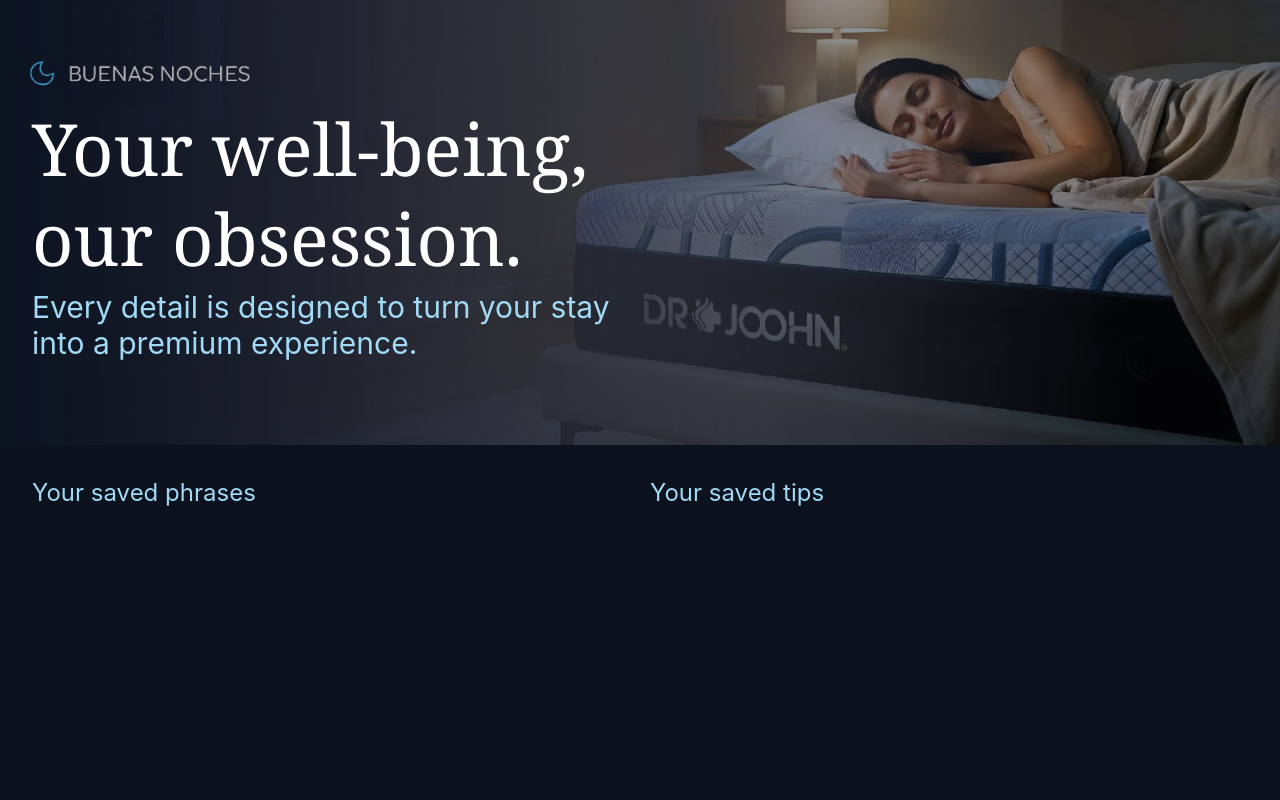
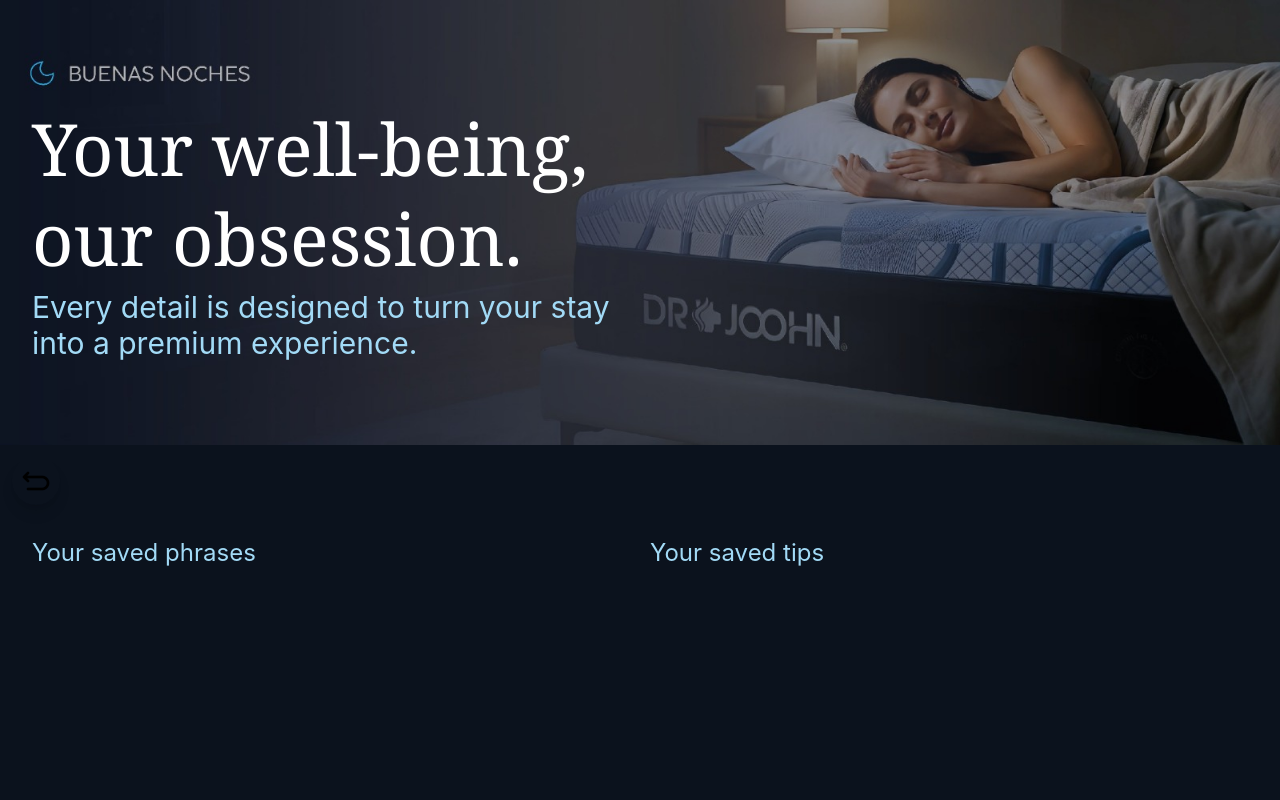
Before and after one commit to softwaredlg/Streak-Pages-front-, a React (Vite) app: page /savecontent in a window 1280 px wide. Shown: the top 800 px of the page. Built offline with nearby package versions, Linux system fonts and the light colour scheme.

Commit message:
front end v1 terminado

```diff
--- a/src/App.jsx
+++ b/src/App.jsx
@@ -29,8 +29,8 @@ function App() {
   return (
     <>
       <Routes>
+        <Route path='/' element={<WelcomePage theme={currentTheme} />} />
         <Route path='/home' element={<HomePage theme={currentTheme} />} />
-        <Route path='/welcome' element={<WelcomePage theme={currentTheme} />} />
         <Route path='/streak' element={<StreakPage theme={currentTheme} />} />
         <Route path='/savecontent' element={<SaveContent theme={currentTheme} />} />
       </Routes>
--- a/src/components/button.jsx
+++ b/src/components/button.jsx
@@ -14,7 +14,7 @@ const Button = ({
 
     const commonClasses = `
         h-12
-        w-50
+        w-45
         sm:h-10
         sm:w-44
         md:text-xl
--- a/src/components/menu.jsx
+++ b/src/components/menu.jsx
@@ -11,12 +11,12 @@ const Menu = ({ icon }) => {
     }
 
     return (
-        <div className="relative bg-white p-2.5 rounded-2xl">
+        <div className="relative bg-white p-2.5 rounded-2xl shadow-lg">
 
             {/* Botón menu */}
             <button
                 onClick={() => setOpen(!open)}
-                className="cursor-pointer"
+                className="cursor-pointer flex justify-center"
             >
                 <img
                     src={icon}
@@ -62,7 +62,7 @@ const Menu = ({ icon }) => {
                             ✨
 
                             <span>
-                                Ver mis frases y tips
+                                See my quotes and tips
                             </span>
 
                         </button>
--- a/src/views/HomePage.jsx
+++ b/src/views/HomePage.jsx
@@ -55,9 +55,9 @@ const HomePage = ({ theme }) => {
             navigate("/streak")
         }
 
-       /* if (!userData) {
-            navigate("/welcome")
-        }*/
+        if (!userData) {
+            navigate("/")
+        }
     }, [])
 
     return (
--- a/src/views/SaveContent.jsx
+++ b/src/views/SaveContent.jsx
@@ -3,11 +3,14 @@ import Layout from "../components/layout"
 import { useEffect } from "react";
 import { viewSaveContent } from "../services/content.service";
 import { useState } from "react";
+import { getIcon } from "../utils/dictionaries";
+import { useNavigate } from "react-router-dom";
 
 
 const SaveContent = ({ theme }) => {
     const responsive = `bg-red-500 sm:bg-blue-300 md:bg-blue-500 lg:bg-green-500 xl:bg-green-300 2xl:bg-green-100`
     const [saveContent, setSaveContent] = useState([]);
+    const navigate = useNavigate();
 
     const handlerViewContent = async () => {
         try {
@@ -42,6 +45,21 @@ const SaveContent = ({ theme }) => {
     return (
 
         <Layout theme={theme}>
+            <div className="
+                    pl-3
+                    pt-3
+                "
+            >
+                <button className="
+                            rounded-full
+                            shadow-lg
+                            p-2
+                        "
+                    onClick={() => navigate(-1)}
+                >
+                    <img src={getIcon("regresar")} alt="back" className="w-8 h-8" />
+                </button>
+            </div>
             <div className={`
                     gap-x-5
                     p-5
--- a/src/views/StreakPage.jsx
+++ b/src/views/StreakPage.jsx
@@ -7,10 +7,22 @@ import { getIcon } from "../utils/dictionaries";
 import { useEffect, useState } from "react";
 import { getClaimData } from "../helpers/storage.service";
 import { saveContent } from "../services/content.service";
+import { useNavigate } from "react-router-dom";
+import { Navigate } from "react-router-dom";
 
 const StreakPage = ({ theme }) => {
     const [saved, setSaved] = useState(false);
     const content = getClaimData();
+    const navigate = useNavigate();
+
+    if (!content) {
+        return (
+            <Navigate
+                to={"/home"}
+                replace
+            />
+        );
+    }
 
     const handleShare = async () => {
         const text = `${content.content.text}\n\n#SleepWell`
@@ -61,6 +73,7 @@ const StreakPage = ({ theme }) => {
         } else {
             setSaved(true);
         }
+
     }, [])
 
     return (
```
Also changed, not shown: src/assets/menuNight.png, 1 other file (tests, documents, lock files or other folders).
